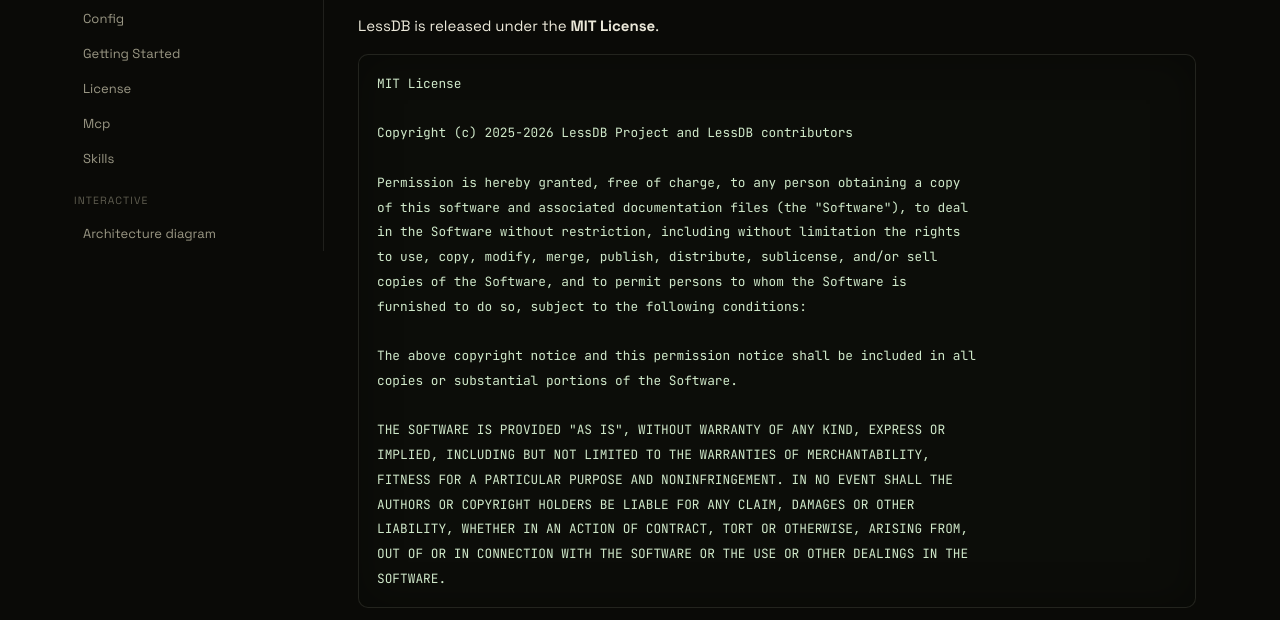
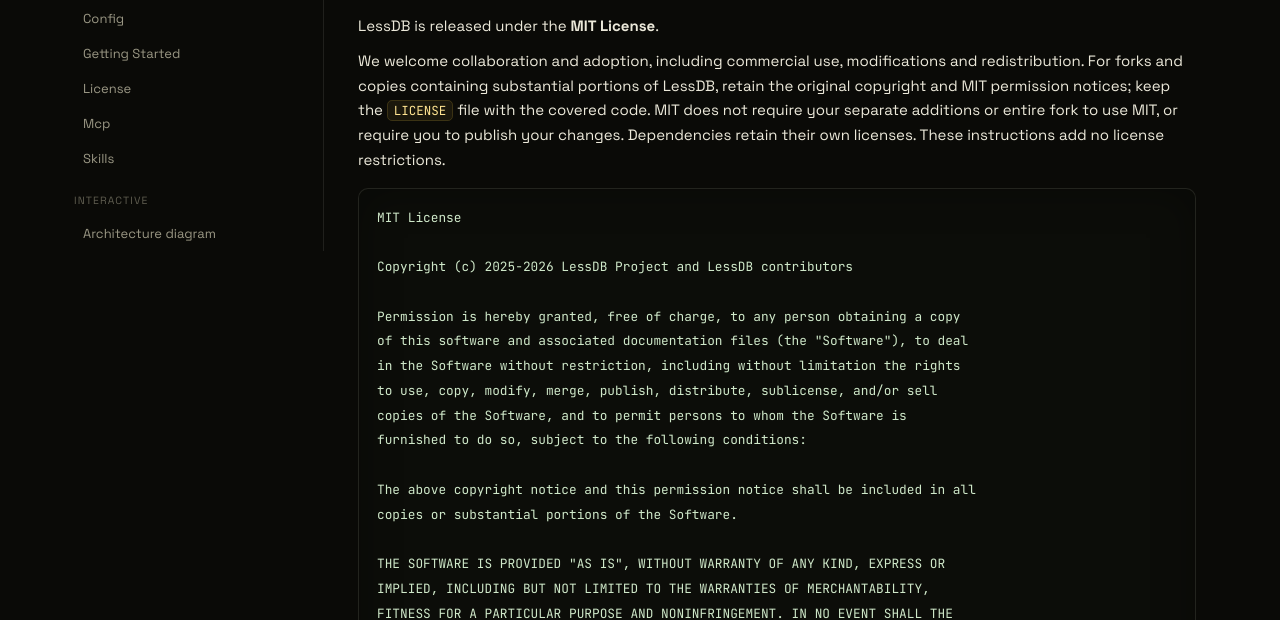
Before and after one commit to maruthiprithivi/lessdb, a plain HTML site: page website/docs/license.html in a window 1280 px wide. Shown: the part 119-739 px from the top of the page. Drawn offline with Linux system fonts and the light colour scheme; no server answers.

Commit message:
Include Linux-generated MIT adoption guidance page

```diff
--- a/website/docs/license.html
+++ b/website/docs/license.html
@@ -34,6 +34,7 @@
     <h1>License</h1>
     <h1>License</h1>
 <p>LessDB is released under the <strong>MIT License</strong>.</p>
+<p>We welcome collaboration and adoption, including commercial use, modifications and redistribution. For forks and copies containing substantial portions of LessDB, retain the original copyright and MIT permission notices; keep the <code>LICENSE</code> file with the covered code. MIT does not require your separate additions or entire fork to use MIT, or require you to publish your changes. Dependencies retain their own licenses. These instructions add no license restrictions.</p>
 <pre><code>MIT License
 
 Copyright (c) 2025-2026 LessDB Project and LessDB contributors
```
